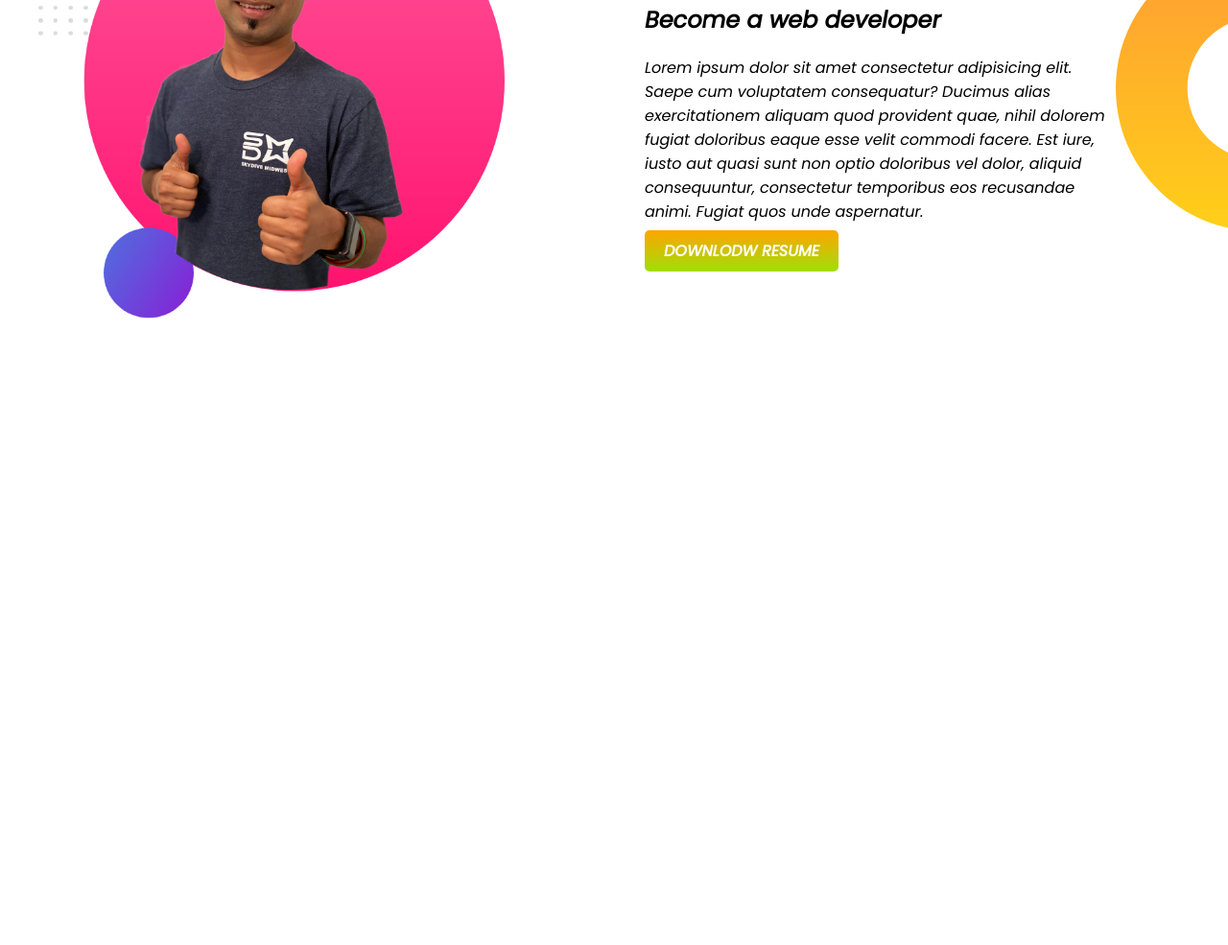
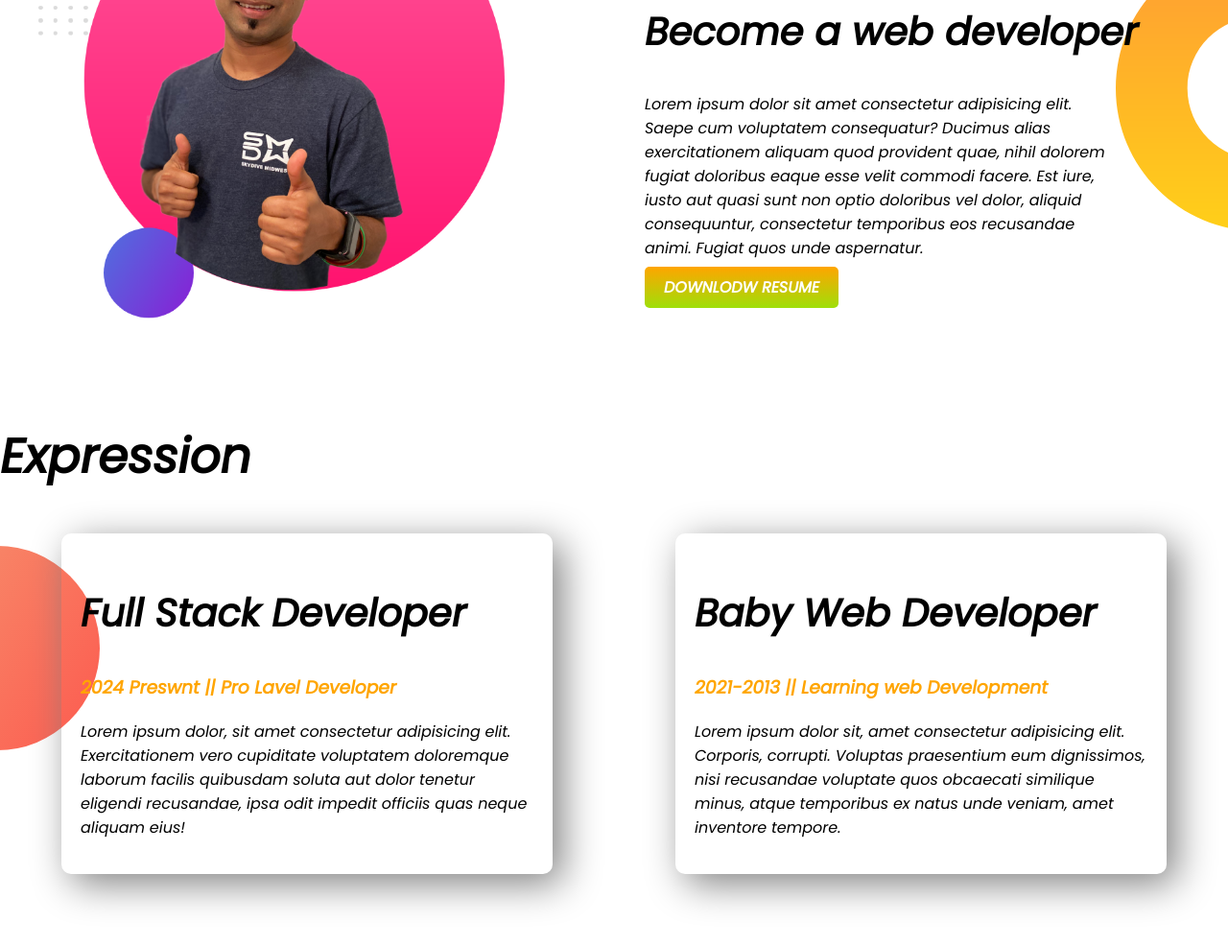
Before and after one commit to mdsoliman-byte/first-portfolio-website, a plain HTML site: page index.html in a window 1280 px wide. Shown: the part 765-1750 px from the top of the page at 96% size. Before the commit the page ends 1204 px from the top, so only its background shows below. Drawn offline with Linux system fonts and the light colour scheme; a web font is replaced by a local one.

Commit message:
adding expreance section

```diff
--- a/css/style.css
+++ b/css/style.css
@@ -5,10 +5,13 @@ body {
 h1 {
   font-size: 50px;
 }
+h2 {
+  font-size: 40px;
+}
 .name-color {
   color: orange;
 }
-section {
+.flexebale-ariea {
   display: flex;
   margin-bottom: 100px;
 }
@@ -46,3 +49,16 @@ section {
 .drime-big-img {
   margin-left: 40px;
 }
+.expression {
+  background-image: url(../assate/exp-bg.png);
+  background-repeat: no-repeat;
+  background-position: left;
+}
+.exprence-item {
+  box-shadow: 10px 10px 40px gray;
+  width: 40%;
+  margin-left: 5%;
+  margin-right: 5%;
+  padding: 20px;
+  border-radius: 10px;
+}
--- a/index.html
+++ b/index.html
@@ -15,7 +15,7 @@
     <link rel="stylesheet" href="css/style.css" />
   </head>
   <body>
-    <section class="top-banner">
+    <section class="top-banner flexebale-ariea">
       <div class="first-container">
         <h1>Welcome To</h1>
         <h1><span class="name-color">Md Soliman</span> World!</h1>
@@ -39,7 +39,7 @@
         <img src="assate/jhankar.png" alt="" />
       </div>
     </section>
-    <section class="body-section">
+    <section class="body-section flexebale-ariea">
       <div class="secound-container">
         <img class="drime-big-img" src="/assate/jhankar2.png" alt="" />
       </div>
@@ -57,5 +57,36 @@
         <a href="" class="hire-me-btn">DOWNLODW RESUME</a>
       </div>
     </section>
+    <section class="expression">
+      <h1>Expression</h1>
+      <div class="flexebale-ariea">
+        <div class="exprence-item">
+          <h2>Full Stack Developer</h2>
+          <h3>
+            <span class="name-color"> 2024 Preswnt || Pro Lavel Developer</span>
+          </h3>
+          <p>
+            Lorem ipsum dolor, sit amet consectetur adipisicing elit.
+            Exercitationem vero cupiditate voluptatem doloremque laborum facilis
+            quibusdam soluta aut dolor tenetur eligendi recusandae, ipsa odit
+            impedit officiis quas neque aliquam eius!
+          </p>
+        </div>
+        <div class="exprence-item">
+          <h2>Baby Web Developer</h2>
+          <h3>
+            <span class="name-color"
+              >2021-2013 || Learning web Development</span
+            >
+          </h3>
+          <p>
+            Lorem ipsum dolor sit, amet consectetur adipisicing elit. Corporis,
+            corrupti. Voluptas praesentium eum dignissimos, nisi recusandae
+            voluptate quos obcaecati similique minus, atque temporibus ex natus
+            unde veniam, amet inventore tempore.
+          </p>
+        </div>
+      </div>
+    </section>
   </body>
 </html>
```
